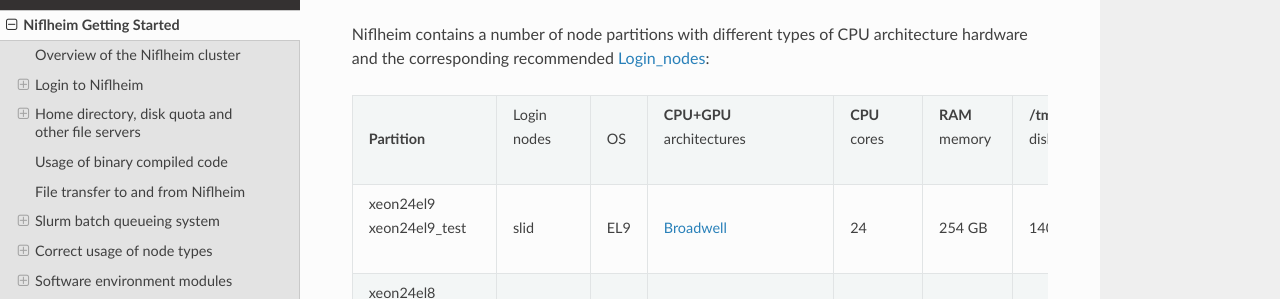
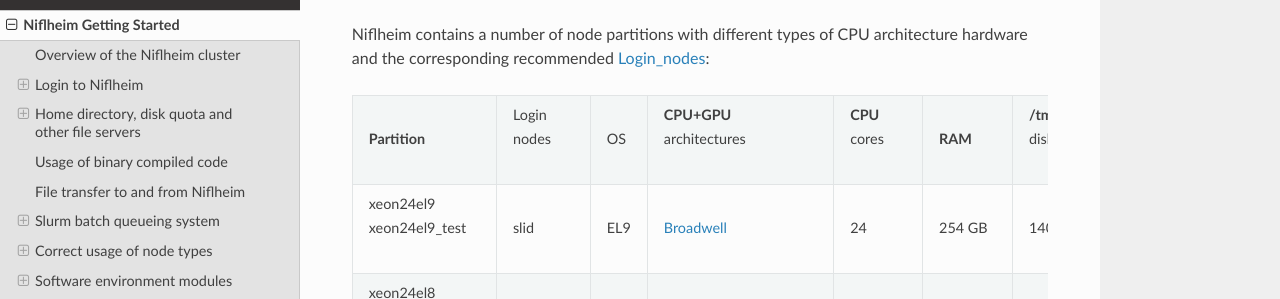
Before and after one commit to OleHolmNielsen/Niflheim_users, a Sphinx documentation site: the page built from docs/Niflheim_Getting_Started.rst, in a window 1280 px wide and 900 px high, scrolled down 6329 px. Shown: the part 128-427 px from the top of the window. Built offline with Sphinx 7.4.7 and the Read the Docs theme 3.1.0, drawn with Linux system fonts in a browser that asks for light colours.

Commit message:
Column heading

```diff
--- a/docs/Niflheim_Getting_Started.rst
+++ b/docs/Niflheim_Getting_Started.rst
@@ -346,8 +346,7 @@
       | architectures
     - | **CPU**
       | cores
-    - | **RAM**
-      | memory
+    - **RAM**
     - | **/tmp**
       | disk
   * - | xeon24el9
```
